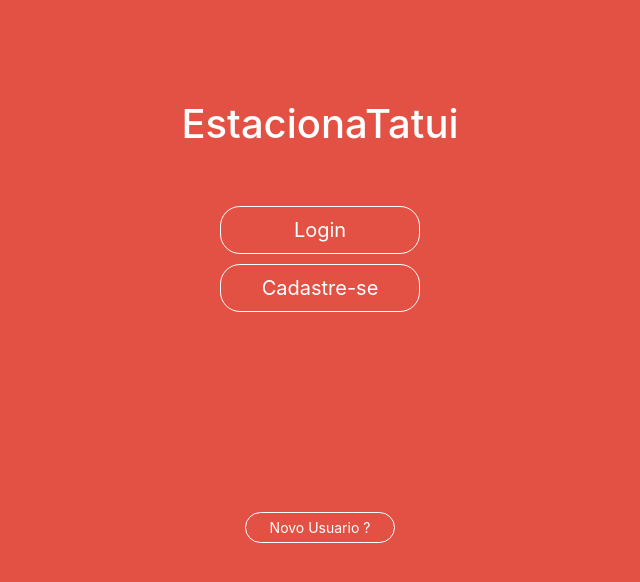
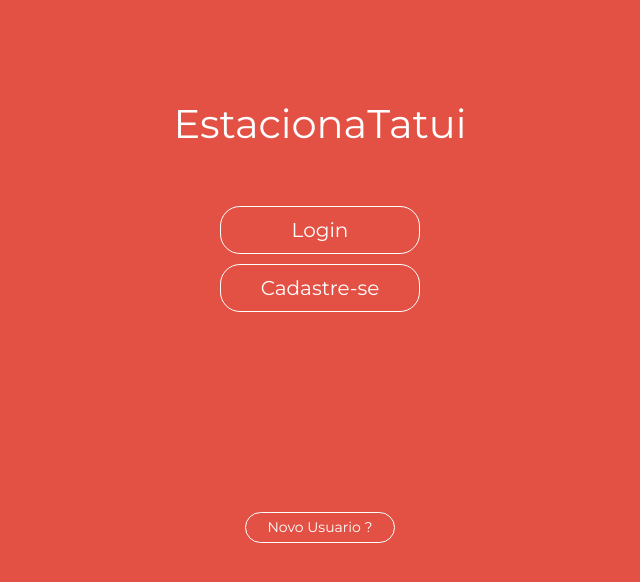
Before and after one commit to marciordj/parkingProject, a plain HTML site: page index.html in a window 1280 px wide. Shown: the whole page, without its empty margins (320-960 px from the left). Drawn offline with nearby package versions, Linux system fonts and the light colour scheme.

Commit message:
Atualizando fontes das letras

```diff
--- a/assets/css/styleIndex.css
+++ b/assets/css/styleIndex.css
@@ -8,6 +8,7 @@ body{
     padding-top: 100px;
     background: #E35144;
     color:white;
+    font-family: 'Montserrat', sans-serif;
 }
 
 .headerContainer{
--- a/assets/css/styleLogin.css
+++ b/assets/css/styleLogin.css
@@ -7,6 +7,7 @@ body{
     padding-top: 100px;
     background: #e35144;
     color: white;
+    font-family: 'Montserrat', sans-serif;
 }
 
 .headerContainer{
--- a/index.html
+++ b/index.html
@@ -4,10 +4,13 @@
     <meta charset="utf-8">
     <meta name="viewport" content="width=device-width, initial-scale=1, shrink-to-fit=no">
 
-    <!-- Bootstrap CSS -->
     <link rel="stylesheet" href="https://stackpath.bootstrapcdn.com/bootstrap/4.3.1/css/bootstrap.min.css" integrity="sha384-ggOyR0iXCbMQv3Xipma34MD+dH/1fQ784/j6cY/iJTQUOhcWr7x9JvoRxT2MZw1T" crossorigin="anonymous">
     <link rel="stylesheet" href="./assets/css/styleIndex.css">
-    <title>Title</title>
+    <!-- Font -->
+    <link href="https://fonts.googleapis.com/css?family=Montserrat&display=swap" rel="stylesheet">
+
+
+    <title>EstacionaTatui</title>
   </head>
   <body>
 
```
Also changed, not shown: login.html (+3 -1 lines).
